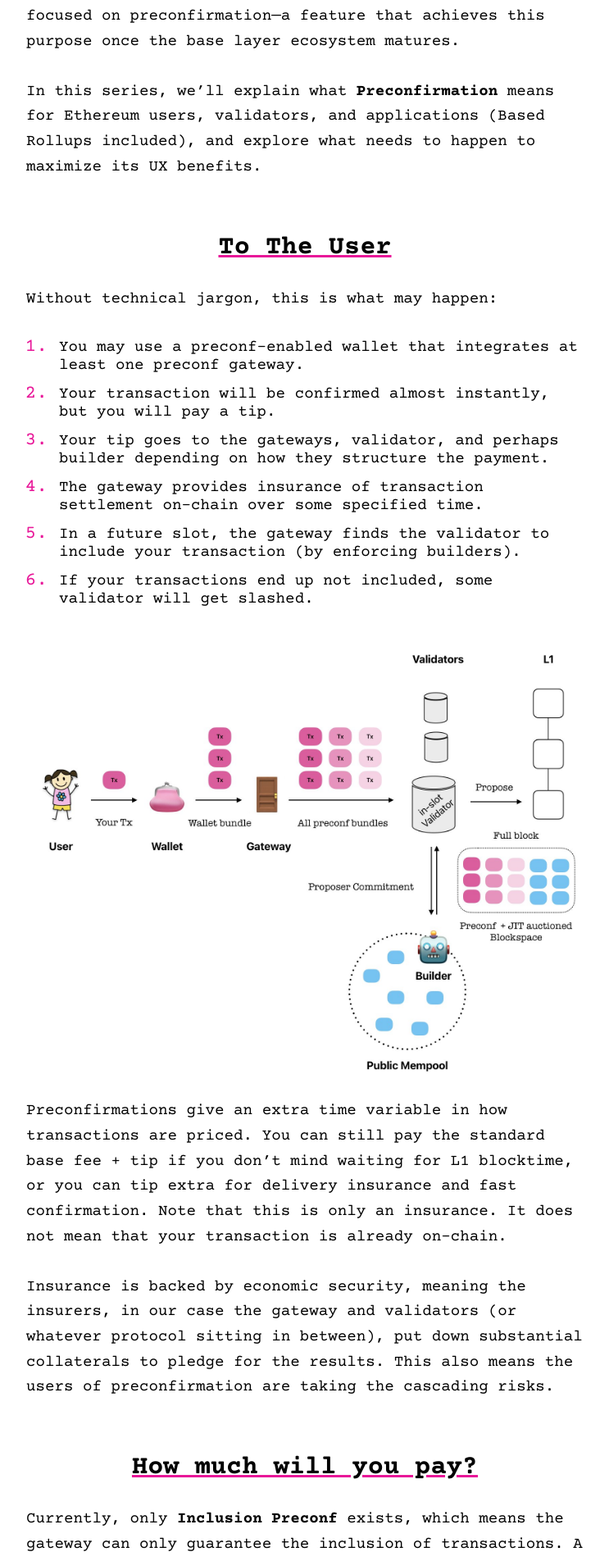
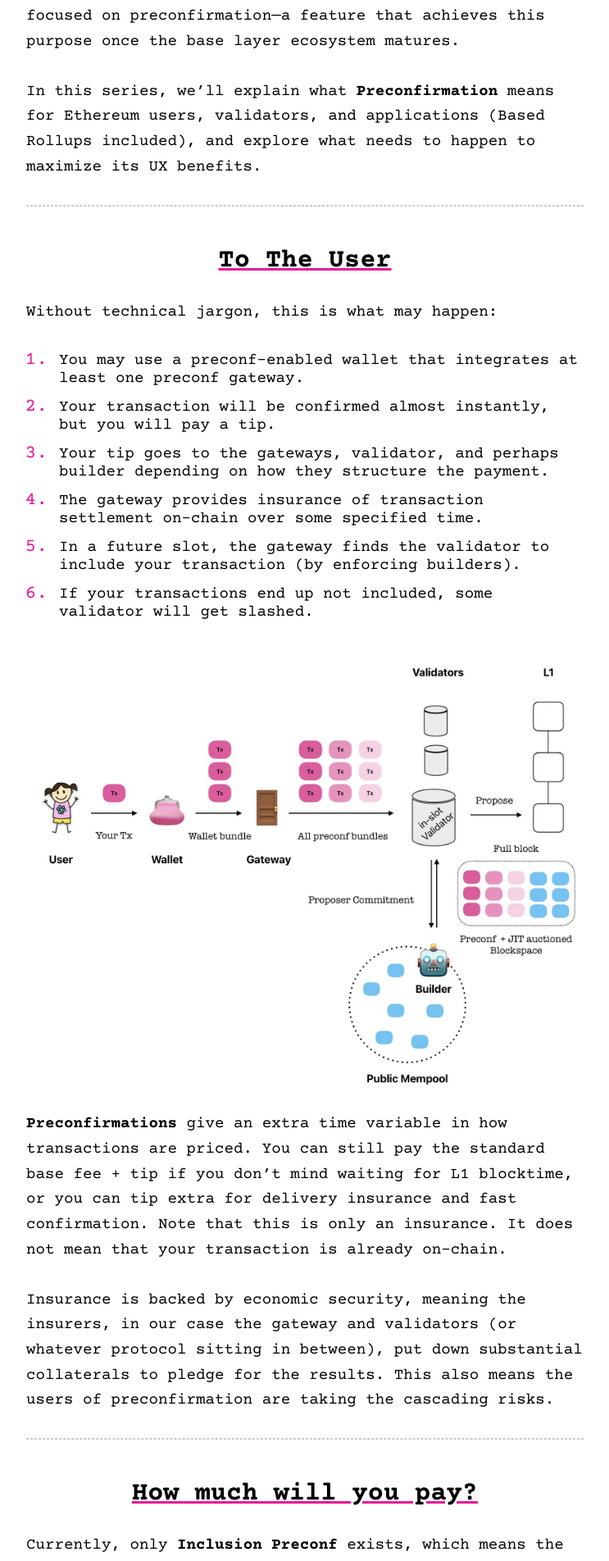
Before and after one commit to ex-scxr/ex-scxr.github.io, a Jekyll site: the page built from preconfs.md, in a window 1280 px wide. Shown: the part 864-2768 px from the top of the page at 82% size, without its empty margins (268-1011 px from the left). Built offline with Jekyll 4.4.1, drawn with Linux system fonts in a browser that asks for light colours.

Commit message:
css fixes

```diff
--- a/assets/article.css
+++ b/assets/article.css
@@ -70,8 +70,7 @@ h2 {
     text-align: center;
     font-family: prime ;
     text-decoration-color: #E81899;
-    margin-top: 2em;
-    margin-bottom: 3px;
+    margin-top: 1.5em;
 }
 
 h4 {
@@ -96,6 +95,12 @@ header h1 {
     font-weight: lighter;
     margin: 10px 0;
     text-decoration: none;
+}
+
+hr{
+    color: #00000035;
+    border: 1px dashed;
+
 }
 
 /* Reset link styles inside the header */
--- a/preconfs.md
+++ b/preconfs.md
@@ -16,6 +16,8 @@ We want to deliver the best UX through the base layer while preserving decentral
 
 In this series, we'll explain what **Preconfirmation** means for Ethereum users, validators, and applications (Based Rollups included), and explore what needs to happen to maximize its UX benefits.
 
+___
+
 ## To The User
 Without technical jargon, this is what may happen:
 1. You may use a preconf-enabled wallet that integrates at least one preconf gateway.
@@ -25,9 +27,11 @@ Without technical jargon, this is what may happen:
 5. In a future slot, the gateway finds the validator to include your transaction (by enforcing builders).
 6. If your transactions end up not included, some validator will get slashed.
 
-![]({{'assets/images/preconfs/GgczPnAa4AAclnF.jpg' | relative_url}}) Preconfirmations give an extra time variable in how transactions are priced. You can still pay the standard base fee + tip if you don't mind waiting for L1 blocktime, or you can tip extra for delivery insurance and fast confirmation. Note that this is only an insurance. It does not mean that your transaction is already on-chain.
+![]({{'assets/images/preconfs/GgczPnAa4AAclnF.jpg' | relative_url}}) **Preconfirmations** give an extra time variable in how transactions are priced. You can still pay the standard base fee + tip if you don't mind waiting for L1 blocktime, or you can tip extra for delivery insurance and fast confirmation. Note that this is only an insurance. It does not mean that your transaction is already on-chain.
 
 Insurance is backed by economic security, meaning the insurers, in our case the gateway and validators (or whatever protocol sitting in between), put down substantial collaterals to pledge for the results. This also means the users of preconfirmation are taking the cascading risks.
+
+___
 
 ## How much will you pay?
 Currently, only **Inclusion Preconf** exists, which means the gateway can only guarantee the inclusion of transactions. A more advanced type called **Execution Preconf** could have greater significance, especially for certain applications. With **Execution Preconf**, if you're swapping tokens, you are promised the pool's outcome, including price and amount with slippage—not just confirmation that your swap was included **(which could still fail)**. This sophisticated version is more difficult to price and will cost more.
@@ -39,6 +43,8 @@ For simplicity, we only discuss the pricing of Inclusion Preconf. <a href="https
 * **15 GWEI** when the existing preconfirmation = **30M gas**
 
 ![]({{'assets/images/preconfs/Ggc0qDFasAATCDW.jpg' | relative_url}})
+
+___
 
 ## What else on UX?
 A huge bull case on the front end is new wallet features. Let’s think big and speak with very utopian terms - a wallet may offer users $5.99/mo for instant confirmation of all transactions, and an upgraded plan of $9.99/mo for swapping with superior slippage control. Furthermore, with Account Abstraction, you can spend all your tokens without an extra step of approval, and perhaps get your gas fees sponsored for $15.99/mo.
@@ -63,6 +69,8 @@ This scenario is <a href="https://research.chainbound.io/integrating-account-abs
 
 This is an enabler of the economics of scale and a definitive upgrade on Ethereum UX.
 
+___
+
 ## Summary
 **Preconfirmation is nothing fancy**, it's akin to a bridge directly from users to Ethereum validators. As this ecosystem matures, wallets would sit on proposer commitments to serve what you need, rather than selling bundles that potentially rip you off.
 
```
